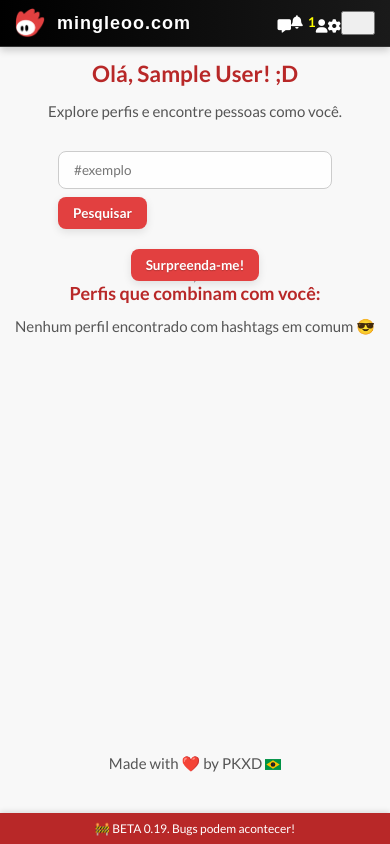
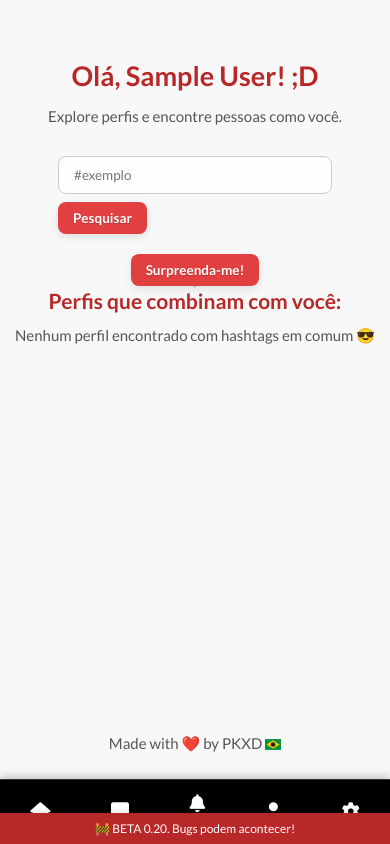
Before and after one commit to PernilongoKiller/mingleoo, a Flask app: page /dashboard in a window 390 px wide. Run offline with Flask 3, Linux system fonts and the light colour scheme; the visitor is signed in with stand-in values (Sample User, id 1); tables that the repository leaves empty hold one stand-in row (values such as "Sample post"); some web fonts are replaced.

Commit message:
feat: Implement mobile bottom navigation bar, remove hamburger menu, refine UI aesthetics

```diff
--- a/static/style.css
+++ b/static/style.css
@@ -42,7 +42,7 @@ body {
     font-size: 16px;
     min-height: 100vh; /* Ensure body takes full viewport height */
     position: relative; /* For beta-warning to position correctly if not fixed */
-    padding-bottom: 50px; /* Space for fixed beta-warning */
+    padding-bottom: 0px; /* Reset padding-bottom, will be adjusted by media queries for mobile */
 }
 
 .main-content {
@@ -57,7 +57,7 @@ body {
 /* ---------------------------
    Navegação
 --------------------------- */
-nav {
+.top-nav-desktop { /* Styling for the top navigation bar, primarily for desktop */
     position: fixed;
     top: 0;
     left: 0;
@@ -418,11 +418,62 @@ ul li::before {
     body {
         padding-top: 60px; /* Adjust padding for smaller nav */
         font-size: 15px;
+        padding-bottom: 70px; /* Space for bottom mobile nav */
     }
 
-    nav {
-        padding: 8px 15px;
+    /* Hide the desktop top nav on mobile */
+    .top-nav-desktop {
+        display: none;
     }
+
+    /* Mobile bottom navigation bar */
+    .bottom-nav-mobile {
+        position: fixed;
+        bottom: 0;
+        left: 0;
+        width: 100%;
+        background-color: #000;
+        color: #fff;
+        padding: 10px 0;
+        display: flex;
+        justify-content: space-around; /* Distribute items evenly */
+        align-items: center;
+        z-index: 1000;
+        box-shadow: 0 -3px 8px rgba(0,0,0,0.2); /* Shadow for depth */
+        border-top: 1px solid #333; /* Top border */
+        border-radius: 0; /* No rounded corners for bottom nav */
+    }
+
+    .bottom-nav-mobile a {
+        color: #fff;
+        text-decoration: none;
+        font-size: 0.9em;
+        display: flex;
+        flex-direction: column; /* Stack icon and text */
+        align-items: center;
+        gap: 3px; /* Small gap between icon and text */
+        padding: 5px;
+        flex-grow: 1; /* Make links take equal space */
+    }
+
+    .bottom-nav-mobile a i {
+        font-size: 1.5em; /* Larger icons for mobile */
+    }
+
+    .bottom-nav-mobile a span { /* For message/notification counts */
+        font-size: 0.7em;
+        font-weight: bold;
+    }
+
+    .bottom-nav-mobile a:hover {
+        color: #e24040; /* Highlight on hover/tap */
+    }
+
+    /* Hide the .nav-right on mobile when it's part of the top nav */
+    .top-nav-desktop .nav-right {
+        display: none;
+    }
+
 
     .nav-left .site-link {
         font-size: 20px;
@@ -502,37 +553,8 @@ ul li::before {
 }
 
 @media (max-width: 480px) {
-    .nav-left .site-link {
-        /* Keep site-link visible, adjust size */
-        display: block;
-        font-size: 18px;
-    }
-    .nav-left .logo {
-        height: 30px !important; /* Slightly smaller logo */
-        width: 30px !important;
-    }
-
-    .nav-right {
-        /* flex-direction: column;  Already set for <768px */
-        align-items: flex-end; /* Align links to the right */
-        gap: 0; /* No gap needed, margin handles it */
-    }
-
-    .nav-right a {
-        font-size: 0.9em; /* Slightly larger for touch */
-    }
-
-    h1 {
-        font-size: 1.5em;
-    }
-    h2 {
-        font-size: 1.2em;
-    }
-    h3 {
-        font-size: 1em;
-    }
-
-    .profile-header h1 {
-        font-size: 1.8em; /* Ensure profile name is still prominent */
+    /* Adjust specific elements for very small screens */
+    .bottom-nav-mobile a {
+        font-size: 0.8em; /* Smaller text for very small screens */
     }
 }
--- a/templates/base.html
+++ b/templates/base.html
@@ -15,12 +15,12 @@
 </head>
 <body {% block body_attrs %}{% endblock %}>
 
-    <nav>
+    <nav class="top-nav-desktop"> <!-- Added class for desktop specific nav -->
         <div class="nav-left">
             <img src="{{ url_for('static', filename='images/2.png') }}" alt="Logo" class="logo">
             <a href="{{ url_for('index') }}" class="site-link">mingleoo.com</a>
         </div>
-        <div class="nav-right" id="mobile-nav-links">
+        <div class="nav-right"> <!-- Removed id="mobile-nav-links" as it's not needed for desktop -->
             {% if logged_in_user %}
                 <a href="{{ url_for('list_conversations') }}" title="Mensagens"><i class="fa-solid fa-message"></i>{% if unread_message_count > 0 %}<span style="color: yellow;"> {{ unread_message_count }}</span>{% endif %}</a>
                 <a href="{{ url_for('notifications') }}" title="Notificações"><i class="fa-solid fa-bell"></i>{% if notification_count > 0 %}<span style="color: yellow;"> {{ notification_count }}</span>{% endif %}</a>
@@ -30,15 +30,11 @@
                 <a href="/register">Conecte-se</a>
             {% endif %}
         </div>
-        <button class="hamburger-menu" id="hamburger-menu">
-            <span class="bar"></span>
-            <span class="bar"></span>
-            <span class="bar"></span>
-        </button>
+        <!-- Removed hamburger menu button -->
     </nav>
 
 <div class="beta-warning">
-    🚧 BETA 0.19. Bugs podem acontecer!
+    🚧 BETA 0.20. Bugs podem acontecer!
 </div>
 
 {% with messages = get_flashed_messages(with_categories=true) %}
@@ -59,14 +55,17 @@
         <p>Made with ❤️ by PKXD <img src="{{ url_for('static', filename='images/brazil_flag.svg') }}" alt="Brazil Flag" style="width: 16px; height: auto; vertical-align: middle;"></p>
     </footer>
 
-    <script>
-        const hamburgerMenu = document.getElementById('hamburger-menu');
-        const mobileNavLinks = document.getElementById('mobile-nav-links');
+    <!-- New mobile bottom navigation bar -->
+    {% if logged_in_user %}
+    <nav class="bottom-nav-mobile">
+        <a href="{{ url_for('dashboard') }}" title="Home"><i class="fa-solid fa-house"></i></a>
+        <a href="{{ url_for('list_conversations') }}" title="Mensagens"><i class="fa-solid fa-message"></i>{% if unread_message_count > 0 %}<span style="color: yellow;"> {{ unread_message_count }}</span>{% endif %}</a>
+        <a href="{{ url_for('notifications') }}" title="Notificações"><i class="fa-solid fa-bell"></i>{% if notification_count > 0 %}<span style="color: yellow;"> {{ notification_count }}</span>{% endif %}</a>
+        <a href="{{ url_for('view_profile', user_id=logged_in_user.id) }}" title="Ver Meu Perfil"><i class="fa-solid fa-user"></i></a>
+        <a href="{{ url_for('edit_profile') }}" title="Editar Perfil"><i class="fa-solid fa-gear"></i></a>
+    </nav>
+    {% endif %}
 
-        hamburgerMenu.addEventListener('click', () => {
-            mobileNavLinks.classList.toggle('active');
-        });
-    </script>
-
+    <!-- Removed hamburger menu JS -->
 </body>
 </html>
```
